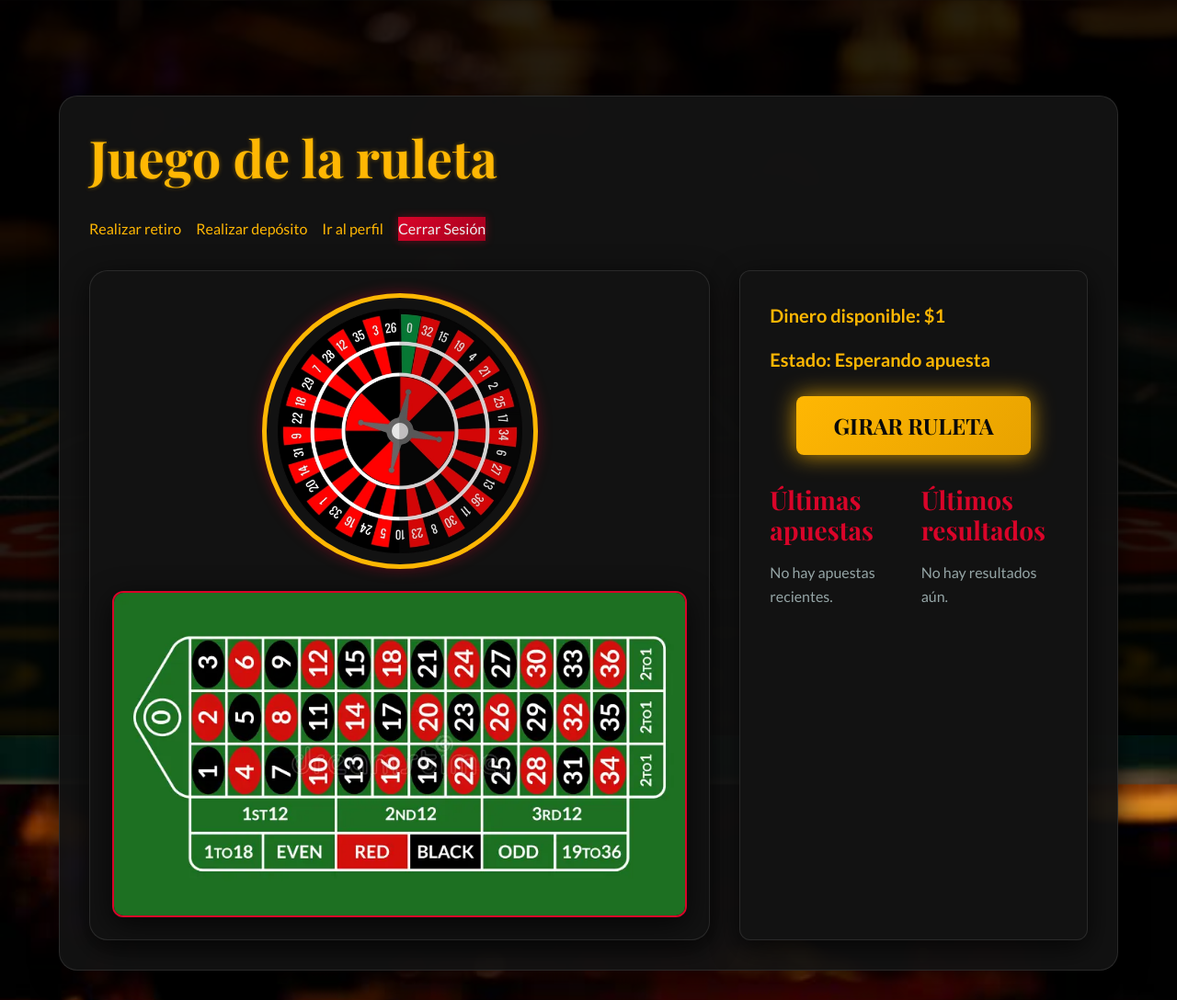
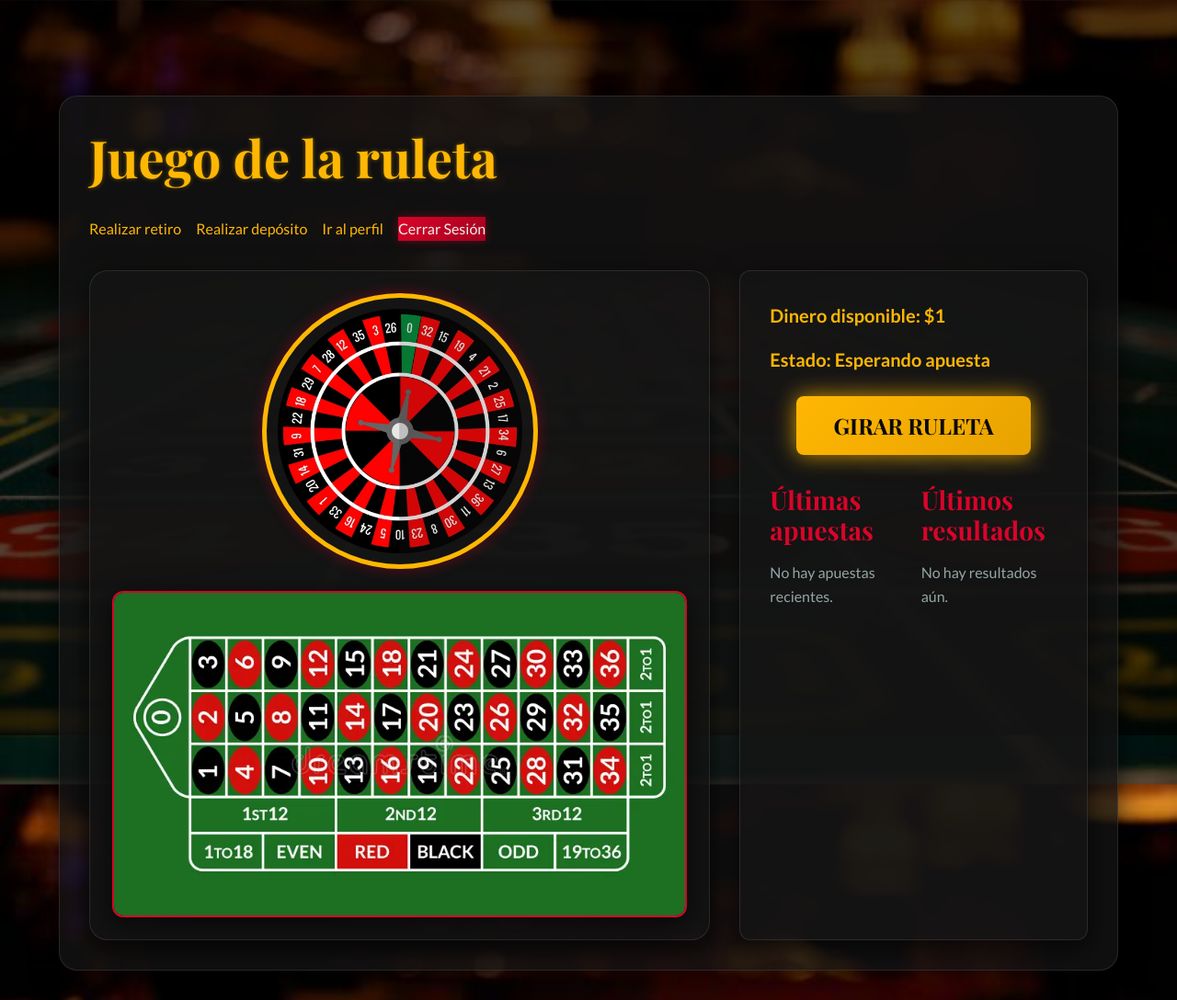
Before and after one commit to skow13/Proyecto-Desarrollo-web-1, a Node server app: page /Ruleta in a window 1280 px wide. Shown: the whole page at 92% size. Run offline with Node 20, Linux system fonts and the light colour scheme; a user stored in the database is signed in; tables that the repository leaves empty hold one stand-in row (values such as "Sample post"); some libraries are stand-ins or nearby versions.

Commit message:
mas claro

```diff
--- a/Public/style.css
+++ b/Public/style.css
@@ -1,6 +1,6 @@
 /* =======================================================
    HOJA DE ESTILOS PRINCIPAL - PROYECTO RULETA
-   Versión 4.0 - Fondo Global y Estilización Completa
+   Versión 4.1 - Ajuste de Claridad Global
    ======================================================= */
 
 /* =======================================================
@@ -106,7 +106,8 @@
     left: 0;
     width: 100%;
     height: 100%;
-    background: rgba(0, 0, 0, 0.85); /* Tono oscuro, ligero blur si se desea */
+    /* AJUSTE DE CLARIDAD: Opacidad reducida a 0.65 */
+    background: rgba(0, 0, 0, 0.65);
     z-index: -1; /* Mueve la capa detrás de todo el contenido */
 }
 
@@ -395,8 +396,9 @@
     flex-grow: 1;
     margin: auto;
 
-    /* Estilos de Tarjeta (Fondo semi-transparente para ver el fondo global) */
-    background: rgba(20, 20, 20, 0.95); /* Usamos RGBA para transparencia */
+    /* Estilos de Tarjeta (Fondo semi-transparente para ver el fondo global)
+       AJUSTE DE CLARIDAD: Opacidad reducida a 0.8 */
+    background: rgba(20, 20, 20, 0.8);
     border-radius: var(--radius-lg);
     box-shadow: var(--shadow-lg);
     width: min(95%, 500px);
@@ -614,8 +616,9 @@
 
 /* --- RUEDA.HANDLEBARS - Estilo de las tablas y contenedores */
 .contenedor-ruleta-page {
-    /* Fondo semi-transparente para ver el fondo global */
-    background: rgba(20, 20, 20, 0.95);
+    /* Fondo semi-transparente para ver el fondo global
+       AJUSTE DE CLARIDAD: Opacidad reducida a 0.8 */
+    background: rgba(20, 20, 20, 0.8);
     max-width: var(--max-width);
     width: 90%;
     margin: 2rem auto;
@@ -640,7 +643,8 @@
     gap: 1.5rem;
     align-items: center;
     padding: 1.5rem;
-    background: rgba(20, 20, 20, 0.95); /* Fondo semi-transparente */
+    /* AJUSTE DE CLARIDAD: Opacidad reducida a 0.8 */
+    background: rgba(20, 20, 20, 0.8);
     border-radius: var(--radius-lg);
     box-shadow: var(--shadow-lg);
     border: 1px solid rgba(255, 255, 255, 0.1);
@@ -665,7 +669,8 @@
 .panel-derecho {
     flex: 1; /* Ocupa el espacio restante */
     min-width: 300px; /* Asegura un ancho mínimo para el panel */
-    background: rgba(20, 20, 20, 0.95); /* Fondo semi-transparente */
+    /* AJUSTE DE CLARIDAD: Opacidad reducida a 0.8 */
+    background: rgba(20, 20, 20, 0.8);
     padding: 2rem;
     border-radius: var(--radius-md);
     box-shadow: var(--shadow-lg);
@@ -1060,8 +1065,9 @@
 
 /* Estilo general para Info, Perfil, Deposito, Retiro */
 .perfil, .info, .contenedor-ruleta-page {
-    /* Fondo semi-transparente para ver el fondo global */
-    background: rgba(20, 20, 20, 0.95);
+    /* Fondo semi-transparente para ver el fondo global
+       AJUSTE DE CLARIDAD: Opacidad reducida a 0.8 */
+    background: rgba(20, 20, 20, 0.8);
     max-width: var(--max-width);
     width: 90%;
     margin: 2rem auto;
@@ -1236,7 +1242,8 @@
     gap: 1.5rem;
     align-items: center;
     padding: 1.5rem;
-    background: rgba(20, 20, 20, 0.95); /* Fondo semi-transparente */
+    /* AJUSTE DE CLARIDAD: Opacidad reducida a 0.8 */
+    background: rgba(20, 20, 20, 0.8);
     border-radius: var(--radius-lg);
     box-shadow: var(--shadow-lg);
     border: 1px solid rgba(255, 255, 255, 0.1);
@@ -1261,7 +1268,8 @@
 .panel-derecho {
     flex: 1; /* Ocupa el espacio restante */
     min-width: 300px; /* Asegura un ancho mínimo para el panel */
-    background: rgba(20, 20, 20, 0.95); /* Fondo semi-transparente */
+    /* AJUSTE DE CLARIDAD: Opacidad reducida a 0.8 */
+    background: rgba(20, 20, 20, 0.8);
     padding: 2rem;
     border-radius: var(--radius-md);
     box-shadow: var(--shadow-lg);
```
